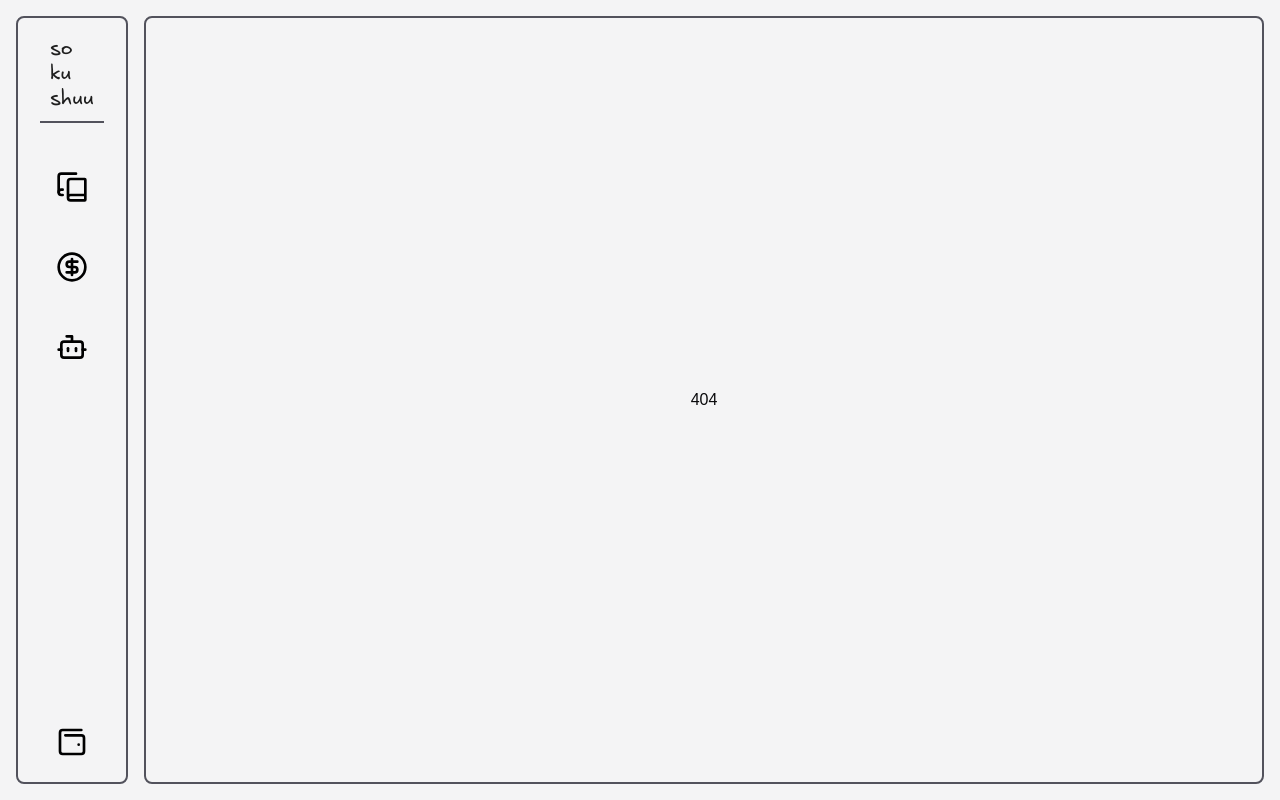
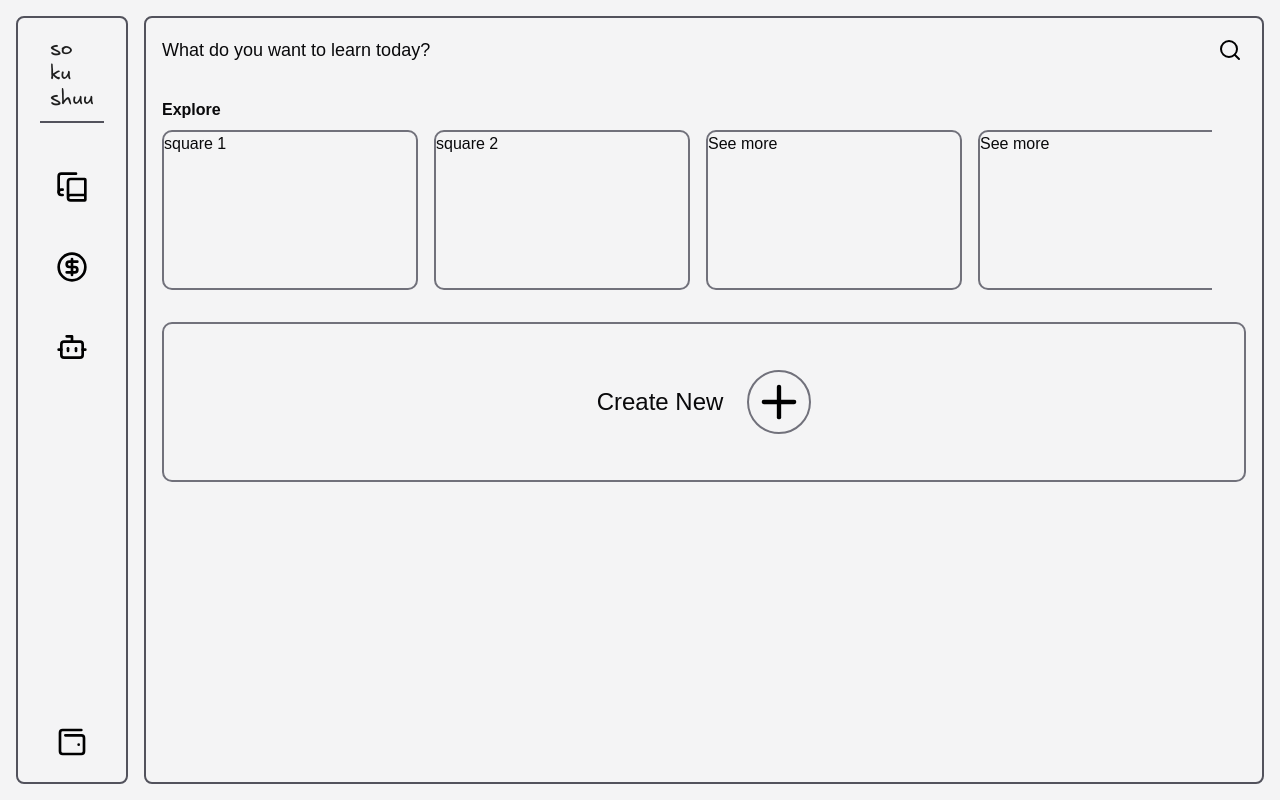
Before and after one commit to 0xhirugohan/sokushuu, a React (Vite) app in the folder packages/sokushuu-app/: page /search in a window 1280 px wide. Before the commit this address had no page. Built offline with nearby package versions, Linux system fonts and the light colour scheme; a web font is replaced by a local one.

Commit message:
add search and refactor card content

```diff
--- a/packages/sokushuu-app/src/components/flashcards/Title.tsx
+++ b/packages/sokushuu-app/src/components/flashcards/Title.tsx
@@ -37,7 +37,11 @@ const SearchInput = ({ setToggleOff, setSearchQuery, searchQuery, onSubmit }: {
     </div>
 }
 
-const Title: React.FC = () => {
+interface TitleProps {
+    searchQueryProps?: string;
+}
+
+const Title: React.FC<TitleProps> = ({ searchQueryProps }: TitleProps) => {
     const navigate = useNavigate();
 
     const [toggleSearch, setToggleSearch] = useState(false);
@@ -60,10 +64,12 @@ const Title: React.FC = () => {
     return <div className="flex justify-between">
         {toggleSearch ? <SearchInput searchQuery={searchQuery} setSearchQuery={setSearchQuery} setToggleOff={toggleSearchOff} onSubmit={navigateToSearch} /> :
         <>
-            <div className="text-sm md:text-lg my-auto">What do you want to learn today?</div>
-                <button onClick={toggleSearchOn} type="button" className="cursor-pointer">
-                    <img className="p-1 w-8 h-8" src={SearchIcon} alt="search" />
-                </button>
+            <div className="text-sm md:text-lg my-auto">
+                {searchQueryProps ? `Search on '${searchQueryProps}'` : "What do you want to learn today?"}
+            </div>
+            <button onClick={toggleSearchOn} type="button" className="cursor-pointer">
+                <img className="p-1 w-8 h-8" src={SearchIcon} alt="search" />
+            </button>
         </>
         }
     </div>
--- /dev/null
+++ b/packages/sokushuu-app/src/components/layouts/AllContentCard.tsx
@@ -0,0 +1,26 @@
+const AllContentCard = () => {
+    return <div className="w-full grid grid-cols-3 lg:grid-cols-4 gap-2 md:gap-4">
+        <div className="h-20 md:h-40 w-[26vw] md:w-[20vw] rounded-lg border-2 border-zinc-500">square 1</div>
+        <div className="h-20 md:h-40 w-[26vw] md:w-[20vw] rounded-lg border-2 border-zinc-500">square 2</div>
+        <div className="h-20 md:h-40 w-[26vw] md:w-[20vw] rounded-lg border-2 border-zinc-500">See more</div>
+        <div className="h-20 md:h-40 w-[26vw] md:w-[20vw] rounded-lg border-2 border-zinc-500">See more</div>
+        <div className="h-20 md:h-40 w-[26vw] md:w-[20vw] rounded-lg border-2 border-zinc-500 flex justify-center items-center">See more</div>
+        <div className="h-20 md:h-40 w-[26vw] md:w-[20vw] rounded-lg border-2 border-zinc-500">square 1</div>
+        <div className="h-20 md:h-40 w-[26vw] md:w-[20vw] rounded-lg border-2 border-zinc-500">square 2</div>
+        <div className="h-20 md:h-40 w-[26vw] md:w-[20vw] rounded-lg border-2 border-zinc-500">See more</div>
+        <div className="h-20 md:h-40 w-[26vw] md:w-[20vw] rounded-lg border-2 border-zinc-500">See more</div>
+        <div className="h-20 md:h-40 w-[26vw] md:w-[20vw] rounded-lg border-2 border-zinc-500 flex justify-center items-center">See more</div>
+        <div className="h-20 md:h-40 w-[26vw] md:w-[20vw] rounded-lg border-2 border-zinc-500">square 1</div>
+        <div className="h-20 md:h-40 w-[26vw] md:w-[20vw] rounded-lg border-2 border-zinc-500">square 2</div>
+        <div className="h-20 md:h-40 w-[26vw] md:w-[20vw] rounded-lg border-2 border-zinc-500">See more</div>
+        <div className="h-20 md:h-40 w-[26vw] md:w-[20vw] rounded-lg border-2 border-zinc-500">See more</div>
+        <div className="h-20 md:h-40 w-[26vw] md:w-[20vw] rounded-lg border-2 border-zinc-500 flex justify-center items-center">See more</div>
+        <div className="h-20 md:h-40 w-[26vw] md:w-[20vw] rounded-lg border-2 border-zinc-500">square 1</div>
+        <div className="h-20 md:h-40 w-[26vw] md:w-[20vw] rounded-lg border-2 border-zinc-500">square 2</div>
+        <div className="h-20 md:h-40 w-[26vw] md:w-[20vw] rounded-lg border-2 border-zinc-500">See more</div>
+        <div className="h-20 md:h-40 w-[26vw] md:w-[20vw] rounded-lg border-2 border-zinc-500">See more</div>
+        <div className="h-20 md:h-40 w-[26vw] md:w-[20vw] rounded-lg border-2 border-zinc-500 flex justify-center items-center">See more</div>
+    </div>
+}
+
+export { AllContentCard };
--- a/packages/sokushuu-app/src/components/layouts/FlashcardMenu.tsx
+++ b/packages/sokushuu-app/src/components/layouts/FlashcardMenu.tsx
@@ -1,25 +1,11 @@
-import PlusIcon from "@/assets/plus.svg";
 import { Title } from "@/components/flashcards/Title";
+import { HomeContent } from "@/components/layouts/HomeContent";
+import { AllContentCard } from "@/components/layouts/AllContentCard";
 
-const FlashcardMenu = ({ styleName }: { styleName?: string }) => {
-    return <div className={`${styleName} p-4 w-full h-full flex flex-col gap-y-4 overflow-x-hidden`}>
-        <Title />
-        <div className="w-full flex flex-col gap-y-2">
-            <div className="font-semibold">Explore</div>
-            <div className="w-[82vw] overflow-x-scroll">
-                <div className="w-fit flex gap-x-2 md:gap-x-4 h-20 md:h-40">
-                    <div className="h-full w-[32vw] md:w-[20vw] rounded-lg border-2 border-zinc-500">square 1</div>
-                    <div className="h-full w-[32vw] md:w-[20vw] rounded-lg border-2 border-zinc-500">square 2</div>
-                    <div className="h-full w-[32vw] md:w-[20vw] rounded-lg border-2 border-zinc-500">See more</div>
-                    <div className="h-full w-[32vw] md:w-[20vw] rounded-lg border-2 border-zinc-500">See more</div>
-                    <div className="h-full w-[32vw] md:w-[20vw] rounded-lg border-2 border-zinc-500 flex justify-center items-center">See more</div>
-                </div>
-            </div>
-        </div>
-        <button type="button" className="h-20 md:h-40 border-2 border-zinc-500 rounded-lg flex gap-x-6 items-center justify-center cursor-pointer">
-            <span className="text-2xl">Create New</span>
-            <img className="p-1 w-12 h-12 md:w-16 md:h-16 border-2 border-zinc-500 rounded-full" src={PlusIcon} alt="plus" />
-        </button>
+const FlashcardMenu = ({ styleName, searchQueryProps }: { styleName?: string, searchQueryProps?: string }) => {
+    return <div className={`${styleName} p-4 w-full h-full flex flex-col gap-y-8 overflow-x-hidden`}>
+        <Title searchQueryProps={searchQueryProps} />
+        { searchQueryProps ? <AllContentCard /> : <HomeContent /> }
     </div>
 }
 
--- /dev/null
+++ b/packages/sokushuu-app/src/components/layouts/HomeContent.tsx
@@ -0,0 +1,24 @@
+import PlusIcon from "@/assets/plus.svg";
+
+const HomeContent = () => {
+    return <>
+        <div className="w-full flex flex-col gap-y-2">
+            <div className="font-semibold">Explore</div>
+            <div className="w-[82vw] overflow-x-scroll">
+                <div className="w-fit flex gap-x-2 md:gap-x-4 h-20 md:h-40">
+                    <div className="h-full w-[32vw] md:w-[20vw] rounded-lg border-2 border-zinc-500">square 1</div>
+                    <div className="h-full w-[32vw] md:w-[20vw] rounded-lg border-2 border-zinc-500">square 2</div>
+                    <div className="h-full w-[32vw] md:w-[20vw] rounded-lg border-2 border-zinc-500">See more</div>
+                    <div className="h-full w-[32vw] md:w-[20vw] rounded-lg border-2 border-zinc-500">See more</div>
+                    <div className="h-full w-[32vw] md:w-[20vw] rounded-lg border-2 border-zinc-500 flex justify-center items-center">See more</div>
+                </div>
+            </div>
+        </div>
+        <button type="button" className="h-20 md:h-40 border-2 border-zinc-500 rounded-lg flex gap-x-6 items-center justify-center cursor-pointer">
+            <span className="text-2xl">Create New</span>
+            <img className="p-1 w-12 h-12 md:w-16 md:h-16 border-2 border-zinc-500 rounded-full" src={PlusIcon} alt="plus" />
+        </button>
+    </>
+}
+
+export { HomeContent };
--- a/packages/sokushuu-app/src/main.tsx
+++ b/packages/sokushuu-app/src/main.tsx
@@ -6,6 +6,7 @@ import './index.css'
 import { Home } from '@/pages/Home'
 import { Ai } from '@/pages/Ai'
 import { Market } from '@/pages/Market'
+import { Search } from '@/pages/Search'
 import { Layout } from '@/components/layout'
 
 function getOrSetRootElement(): HTMLElement {
@@ -32,6 +33,10 @@ const router = createBrowserRouter([
     element: <Market />,
   },
   {
+    path: '/search',
+    element: <Search />,
+  },
+  {
     path: '*',
     element: <div>404</div>,
   }
--- /dev/null
+++ b/packages/sokushuu-app/src/pages/Search/index.tsx
@@ -0,0 +1,17 @@
+import { useState, useEffect } from 'react';
+import { useSearchParams } from 'react-router'
+
+import { FlashcardMenu } from '@/components/layouts/FlashcardMenu'
+
+const Search = () => {
+    const [searchParams] = useSearchParams()
+    const [searchQuery, setSearchQuery] = useState(searchParams.get('search') || '')
+
+    useEffect(() => {
+        setSearchQuery(searchParams.get('query') || '')
+    }, [searchParams])
+
+    return <FlashcardMenu searchQueryProps={searchQuery} />
+};
+
+export { Search };
```
